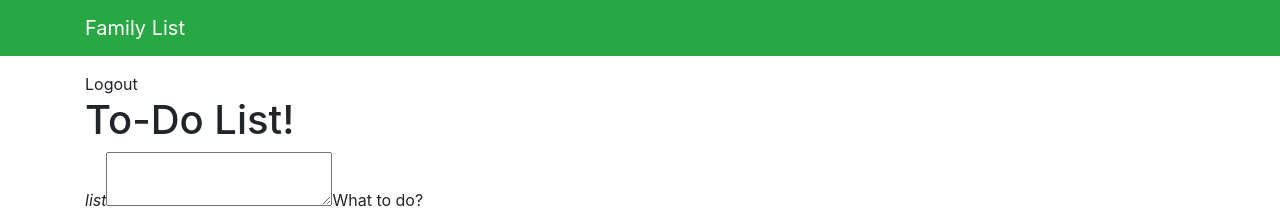
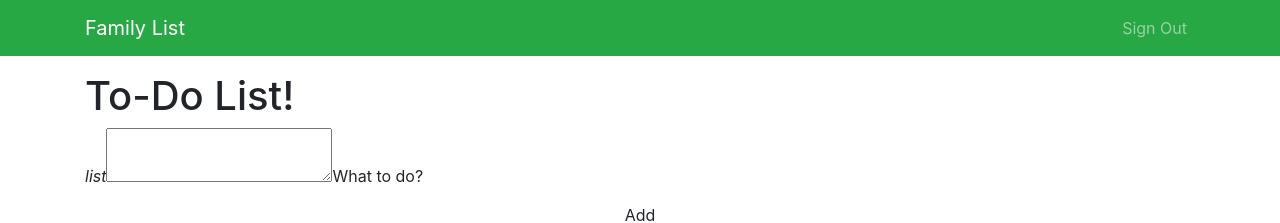
Before and after one commit to todo-web-app/todo_django_vue_pwa, a Vue app: page /list in a window 1280 px wide. Shown: the top 223 px of the page. Built offline with nearby package versions, Linux system fonts and the light colour scheme; no server answers.

Commit message:
Nav sign out

```diff
--- a/src/App.vue
+++ b/src/App.vue
@@ -1,8 +1,8 @@
 <template>
   <div id="app">
-    <Navbar />
+    <Navbar v-bind:show="show"/>
     <b-container fluid class=py-3>
-    <router-view/>
+    <router-view v-on:show-sign-out="show=$event"/>
     </b-container>
   </div>
 </template>
@@ -11,6 +11,11 @@
   import Navbar from './components/Navbar.vue';
   export default {
     name: 'navbar',
+    data() {
+      return {
+        show: false
+      };
+    },
     components: {
       Navbar,
     }
--- a/src/components/Navbar.vue
+++ b/src/components/Navbar.vue
@@ -3,10 +3,23 @@
     <b-navbar toggleable="lg" type="dark" variant="success">
       <b-container>
         <b-navbar-brand href="#">Family List</b-navbar-brand>
+        <b-navbar-nav class="ml-auto" v-if="show">
+          <b-nav-item href="#" @click.prevent="logout">Sign Out</b-nav-item>
+        </b-navbar-nav>
       </b-container>
     </b-navbar>
   </div>
 </template>
 
 <script>
+export default {
+  props: {
+    show: Boolean,
+  },
+  methods: {
+    logout: function() {
+      this.$store.dispatch('logout');
+    }
+  }
+};
 </script>
--- a/src/components/TodoList.vue
+++ b/src/components/TodoList.vue
@@ -1,9 +1,6 @@
 <template>
   <div class="app">
     <div class="container">
-      <div id="nav">
-        <a v-on:click="logout">Logout</a>
-      </div>
       <div class="row header">
         <h1 class="col s12 center-align teal-text">To-Do List!</h1>
       </div>
@@ -44,11 +41,12 @@ export default {
   data() {
     return {
       todos: null,
-      newTodo: ""
+      newTodo: "",
     };
   },
   mounted: function() {
     this.fetchData();
+    this.$emit('show-sign-out', true)
   },
   methods: {
     fetchData: function() {
@@ -84,9 +82,6 @@ export default {
         .then(response => {
           app.fetchData();
         });
-    },
-    logout: function() {
-      this.$store.dispatch('logout');
     }
   }
 };
```
Lines whose indentation alone changed are shown as unchanged.
